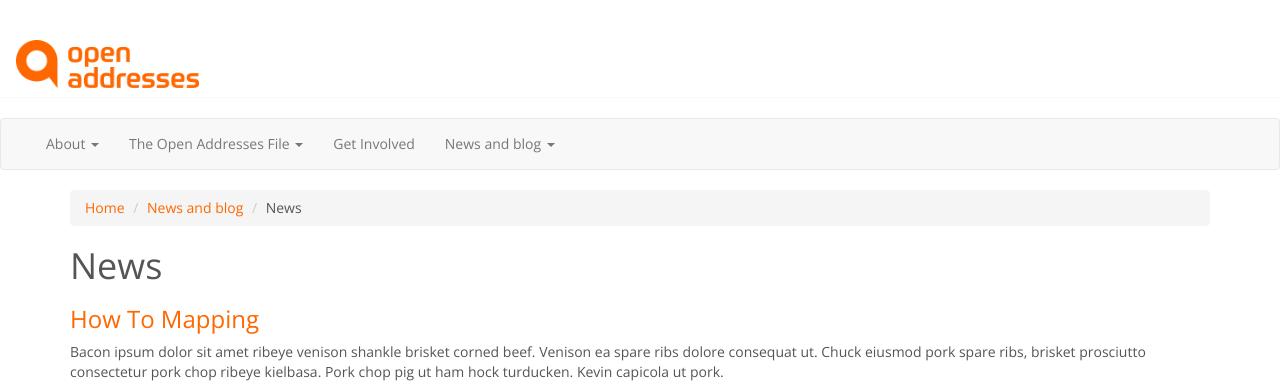
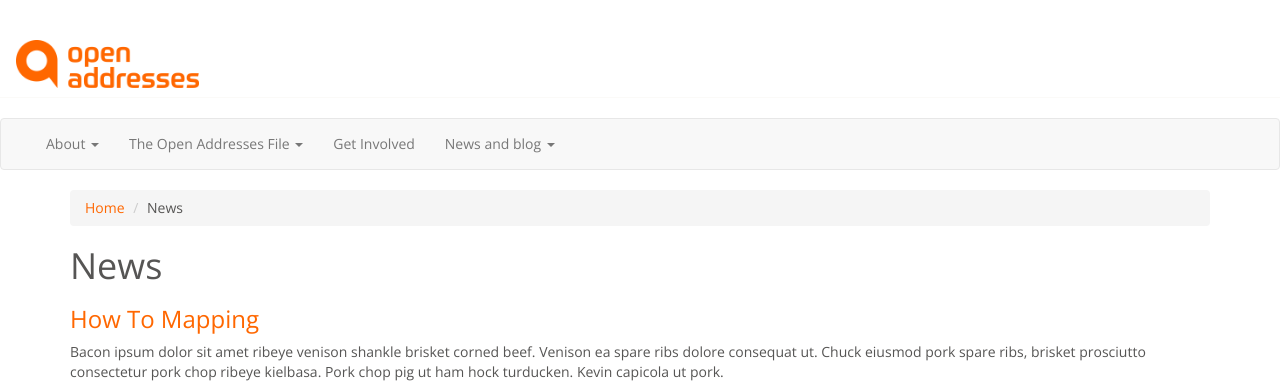
Before and after one commit to OpenAddressesUK/OLD_openaddressesuk.github.io, a Jekyll site: the page built from about/news.md, in a window 1280 px wide. Shown: the top 392 px of the page. Built offline with Jekyll 4.4.1, drawn with Linux system fonts in a browser that asks for light colours; nearby versions of some CDN libraries.

Commit message:
working blog breadcrumbs

```diff
--- a/_data/navigation.yml
+++ b/_data/navigation.yml
@@ -24,7 +24,6 @@
   path: /about/get-involved/
 
 - title: News and blog
-  path: /about/blog/
   children:
     - title: Blog
       path: /about/blog/
--- a/_includes/breadcrumb.html
+++ b/_includes/breadcrumb.html
@@ -10,7 +10,9 @@
       {% else %}
         {% for child in item.children %}
           {% if child.path == page.url %}
-            <li><a href="{{item.path}}">{{item.title}}</a></li>
+            {% if item.path %}
+              <li><a href="{{item.path}}">{{item.title}}</a></li>
+            {% endif %}
             <li>{{child.title}}</li>
           {% endif %}
         {% endfor %}
```
